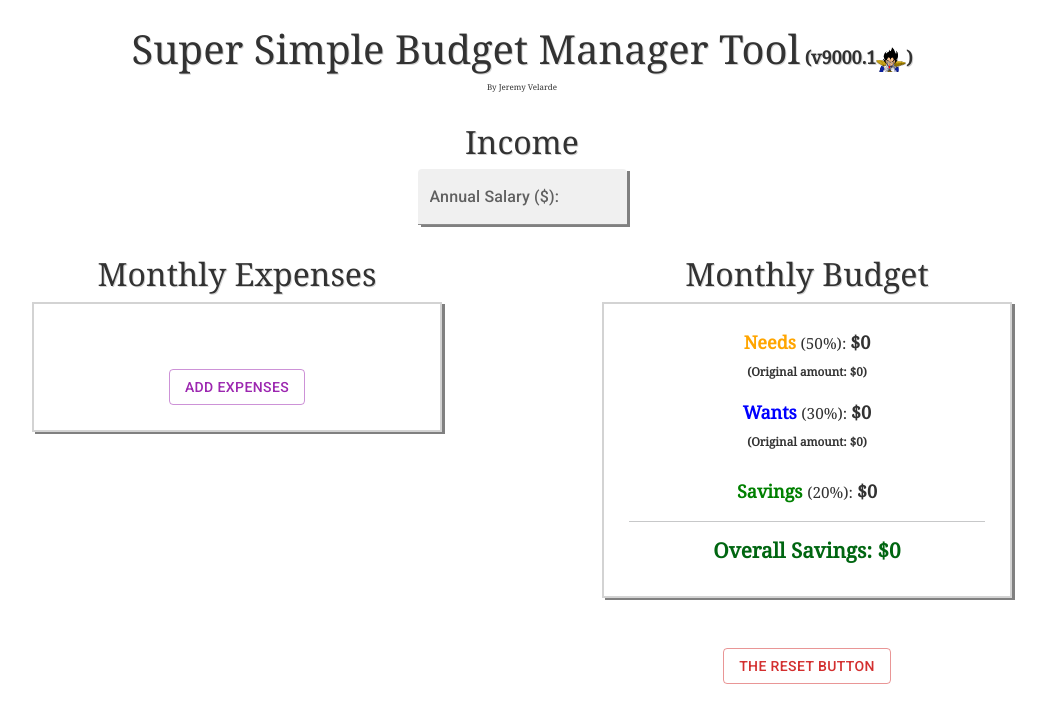
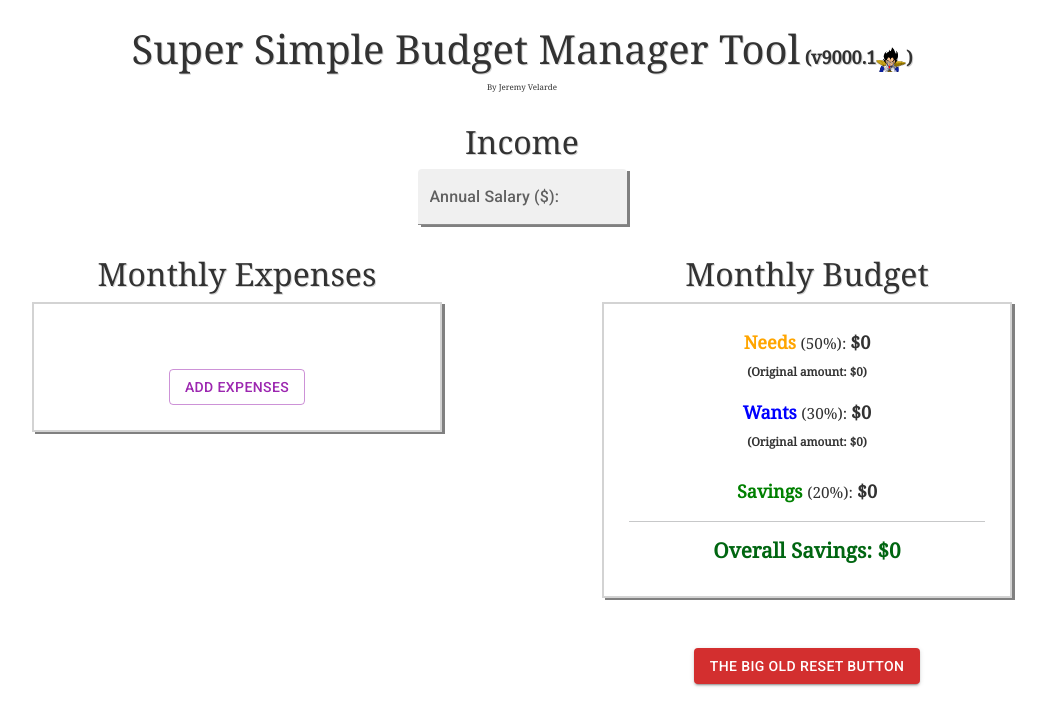
Before and after one commit to jvelarde94/budget-react-app, a React (Create React App) app: page / in a window 1280 px wide. Shown: the top 726 px of the page, without its empty margins (118-1164 px from the left). Built offline with nearby package versions, Linux system fonts and the light colour scheme.

Commit message:
small updates

```diff
--- a/src/components/Expenses.js
+++ b/src/components/Expenses.js
@@ -133,7 +133,7 @@ const Expenses = ({ expenses, onAdd, onDelete }) => {
             </FormControl>
             <div className="add-expense-button">
               <Button
-                variant="contained"
+                variant="outlined"
                 color="success"
                 size="medium"
                 type="submit"
--- a/src/components/Reset.js
+++ b/src/components/Reset.js
@@ -6,12 +6,12 @@ const Reset = ({ onClick }) => {
     <div className="reset">
       {/* <img className="img" src="./rs-goblin.png"/> */}
       <Button
-        variant="outlined"
+        variant="contained"
         color="error"
         className="reset-data"
         onClick={onClick}
       >
-        The reset button
+        The big old reset button
       </Button>
     </div>
   );
```
Also changed, not shown: 1 other file (tests, documents, lock files or other folders).
